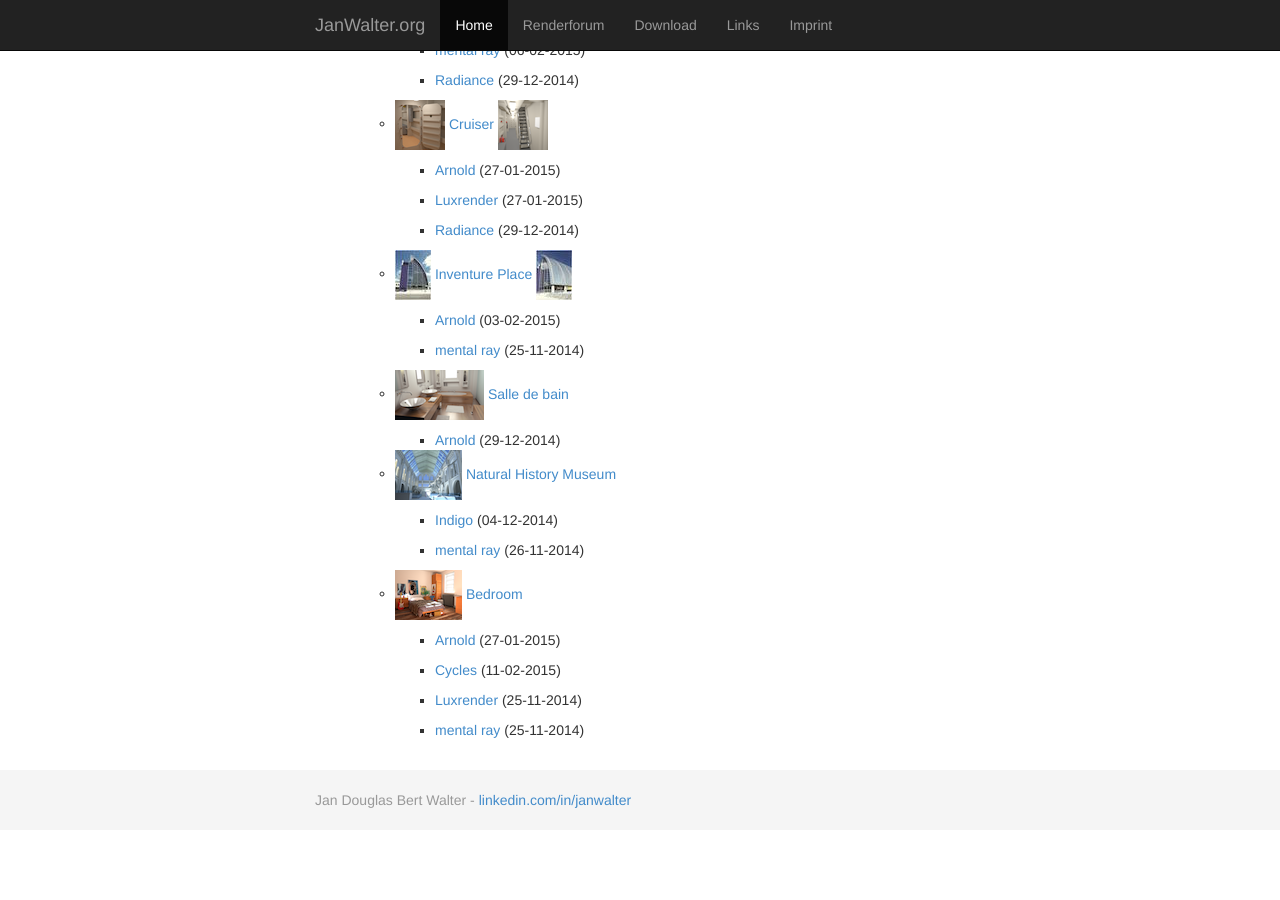
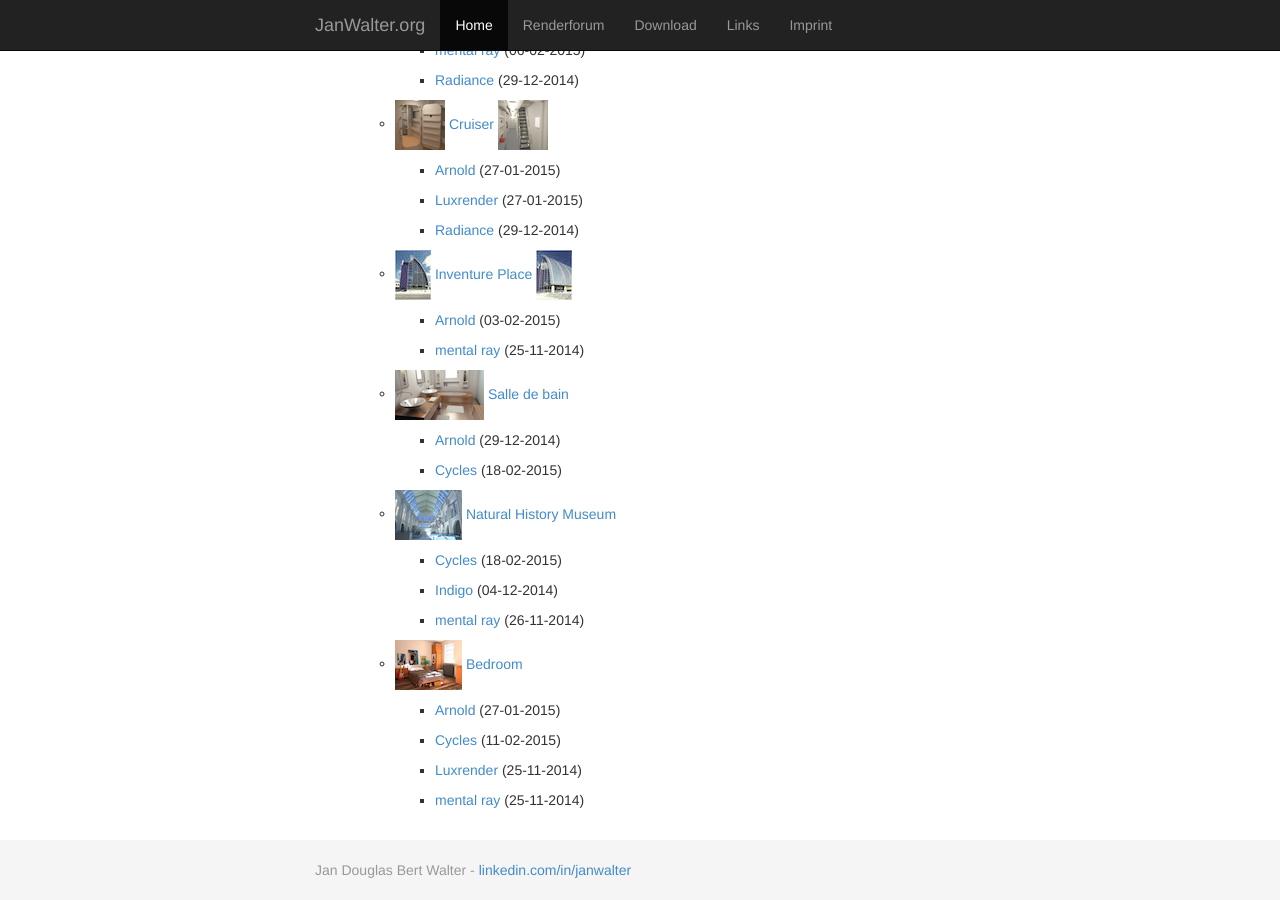
Before and after one commit to wahn/jan_walter_org, a Jekyll site: the page built from download/index.md, in a window 1280 px wide and 900 px high, scrolled down 2110 px. Built offline with Jekyll 4.4.1, drawn with Linux system fonts in a browser that asks for light colours; Markdown is read by kramdown in place of the engine named in the settings; before the commit the page ends 2940 px from its top, so only the background shows below that.

Commit message:
Download links for the natural history and salle de bain scenes in Cycles' file format.

```diff
--- a/download/index.md
+++ b/download/index.md
@@ -178,9 +178,13 @@ Download
 
        + [Arnold](https://www.janwalter.org/Download/Scenes/salle_de_bain_ass.tar.gz) (29-12-2014)
 
+       + [Cycles](https://www.janwalter.org/Download/Scenes/salle_de_bain_blend.tar.gz) (18-02-2015)
+
     - ![Natural History Museum][natural_history_museum] [Natural
        History
        Museum](https://github.com/wahn/export_multi/tree/master/10_natural_history_museum)
+
+        + [Cycles](https://www.janwalter.org/Download/Scenes/natural_history_museum_blend.tar.gz) (18-02-2015)
 
         + [Indigo](https://www.janwalter.org/Download/Scenes/natural_history_museum_igs.tar.gz) (04-12-2014)
 
```
